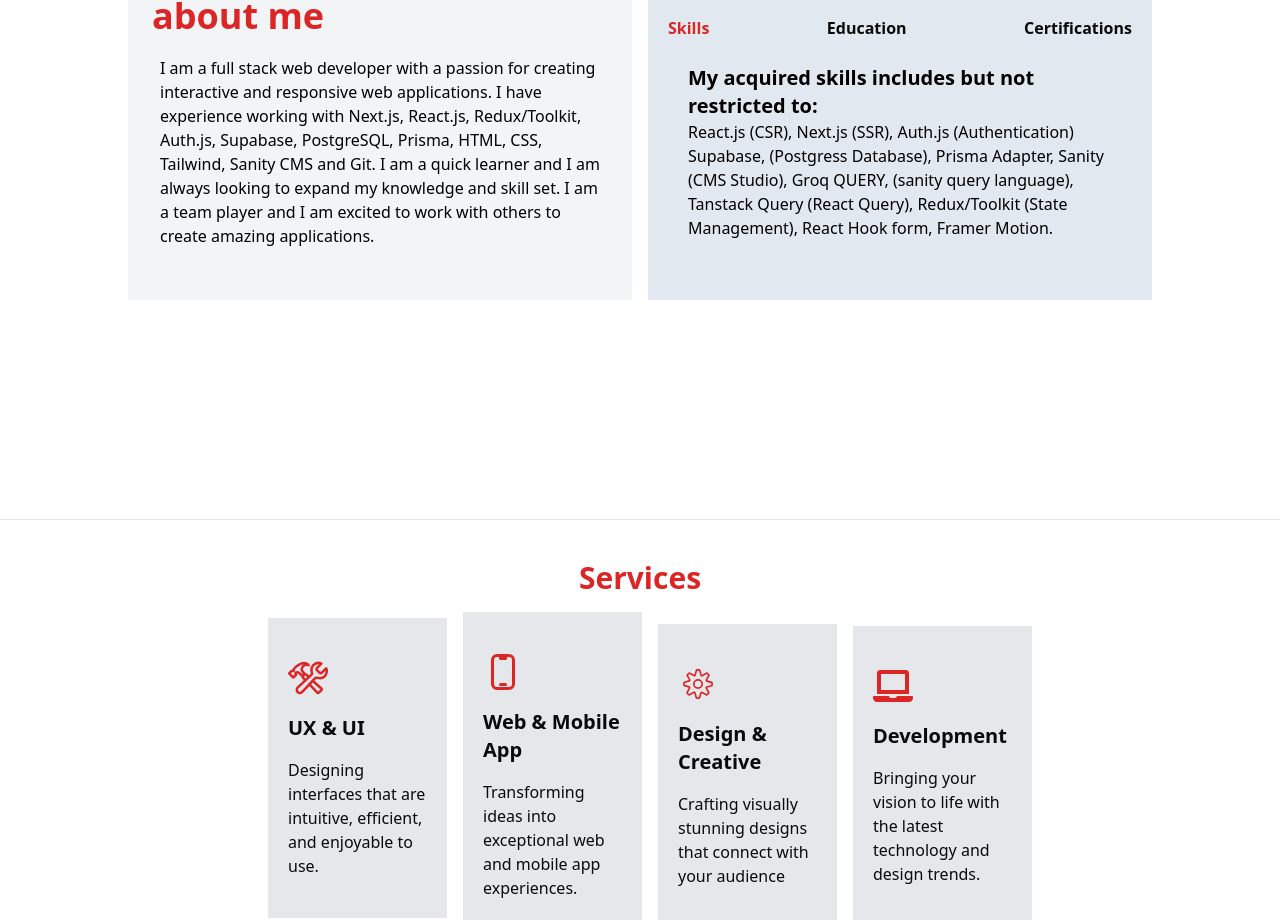
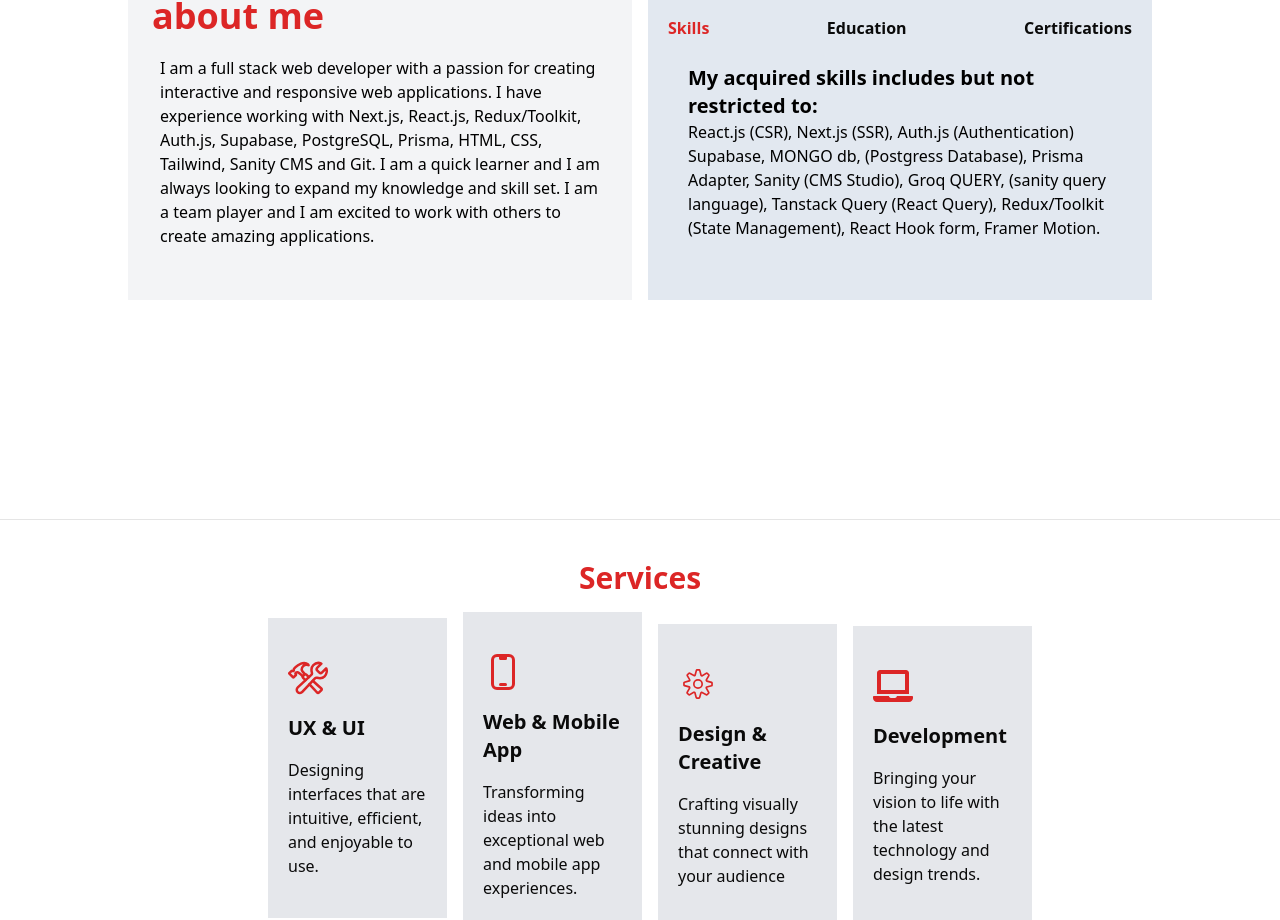
Before and after one commit to Peterstone01/portfolio-1, a Next.js app: page / in a window 1280 px wide. Shown: the part 1068-1988 px from the top of the page. Built offline with nearby package versions, Linux system fonts and the light colour scheme.

Commit message:
added mongo db

```diff
--- a/app/layout.tsx
+++ b/app/layout.tsx
@@ -15,8 +15,9 @@ const geistMono = Geist_Mono({
 });
 
 export const metadata: Metadata = {
-  title: "Create Next App",
-  description: "Generated by create next app",
+  title: "Peter Ogechukwu portfolio website",
+  description:
+    "this personal portfolio is to showcase part of my skills as a fullstack web developer",
 };
 
 export default function RootLayout({
--- a/components/About.jsx
+++ b/components/About.jsx
@@ -18,9 +18,9 @@ const About = () => {
         </h1>
         <p className="text-sm xl:text-base  ">
           React.js (CSR), Next.js (SSR), Auth.js (Authentication) Supabase,
-          (Postgress Database), Prisma Adapter, Sanity (CMS Studio), Groq QUERY,
-          (sanity query language), Tanstack Query (React Query), Redux/Toolkit
-          (State Management), React Hook form, Framer Motion.
+          MONGO db, (Postgress Database), Prisma Adapter, Sanity (CMS Studio),
+          Groq QUERY, (sanity query language), Tanstack Query (React Query),
+          Redux/Toolkit (State Management), React Hook form, Framer Motion.
         </p>
       </div>
     ),
```
